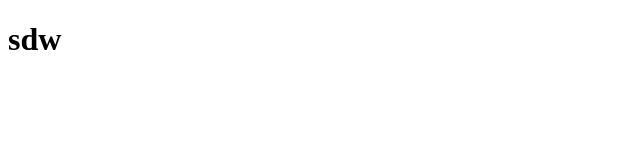
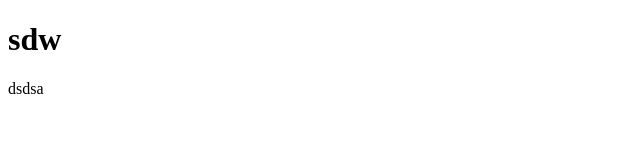
Before and after one commit to yapengxu/project_1, a plain HTML site: page index.html in a window 1280 px wide. Shown: the full height of the page, 0-640 px from the left. Drawn offline with Linux system fonts and the light colour scheme.

Commit message:
就是我改的

```diff
--- a/index.html
+++ b/index.html
@@ -9,6 +9,7 @@
 
 <body>
     <h1>sdw </h1>
+    dsdsa
 </body>
 
 </html>
```
